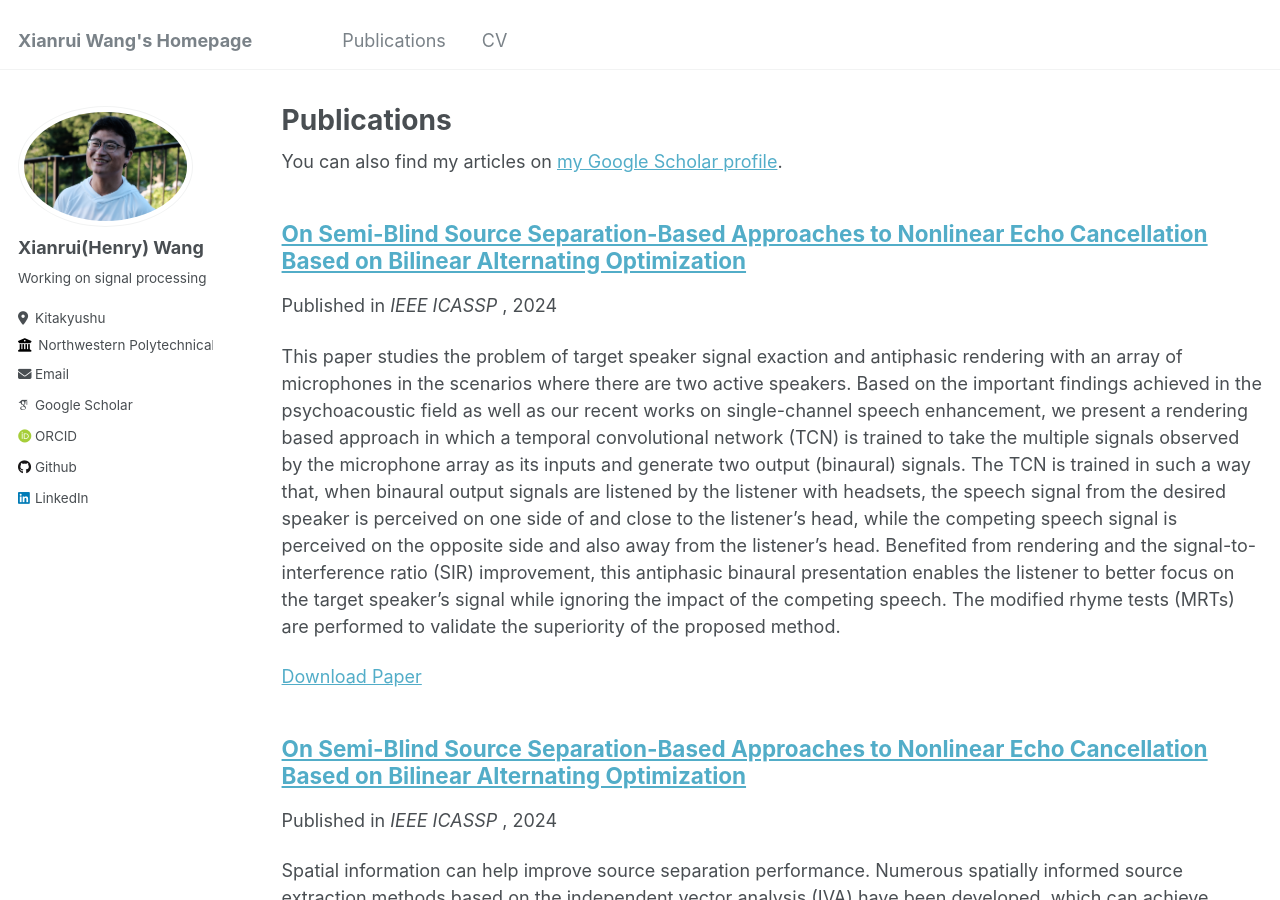
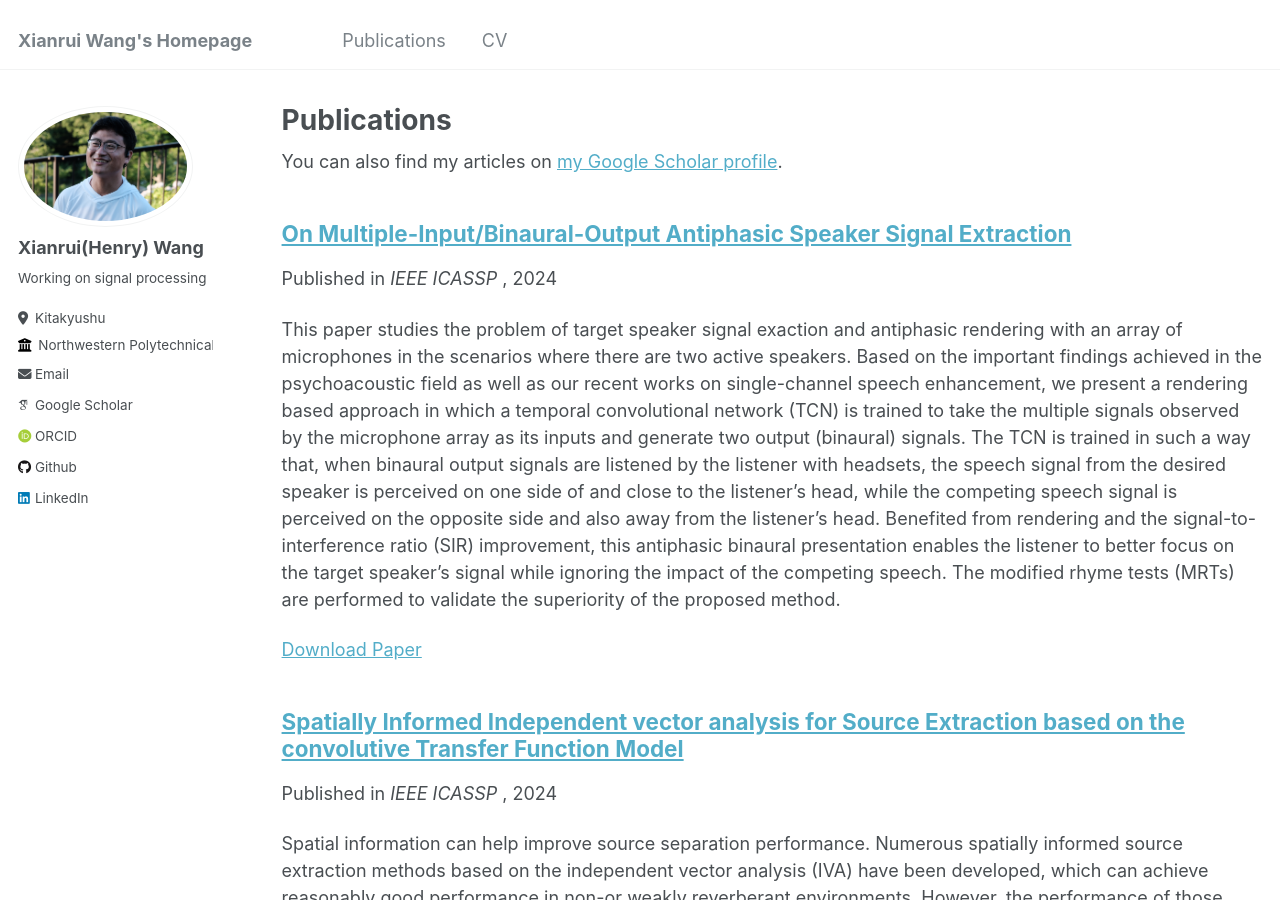
Before and after one commit to XianruiWang/XianruiWang.github.io, a Jekyll site: the page built from _pages/publications.md, in a window 1280 px wide and 900 px high. Built offline with Jekyll 4.4.1, drawn with Linux system fonts in a browser that asks for light colours; some web fonts are replaced.

Commit message:
revise_paper2

```diff
--- a/_publications/2023-06-13-paper-CTFIVA-number-3.md
+++ b/_publications/2023-06-13-paper-CTFIVA-number-3.md
@@ -1,7 +1,5 @@
 ---
-title: "On Semi-Blind Source Separation-Based Approaches
-to Nonlinear Echo Cancellation Based on Bilinear
-Alternating Optimization"
+title: "Spatially Informed Independent vector analysis for Source Extraction based on the convolutive Transfer Function Model"
 collection: publications
 permalink: /publication/2023-06-13-paper-CTFIVA-number-3
 excerpt: #''
--- a/_publications/2023-06-13-paper-MIBO-number-4.md
+++ b/_publications/2023-06-13-paper-MIBO-number-4.md
@@ -1,7 +1,5 @@
 ---
-title: "On Semi-Blind Source Separation-Based Approaches
-to Nonlinear Echo Cancellation Based on Bilinear
-Alternating Optimization"
+title: "On Multiple-Input/Binaural-Output Antiphasic Speaker Signal Extraction"
 collection: publications
 permalink: /publication/2023-06-13-paper-MIBO-number-4
 excerpt: #''
```
